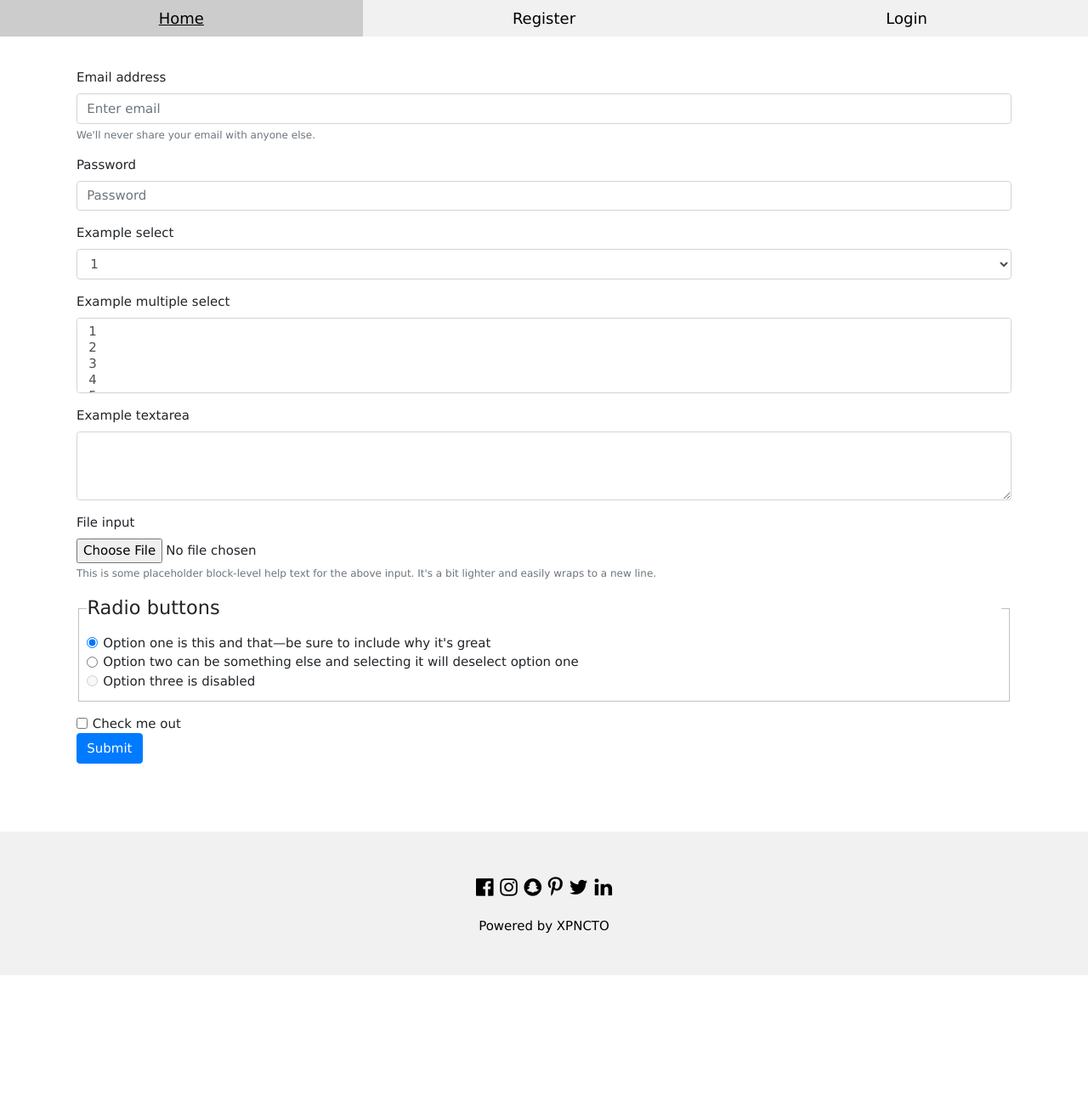
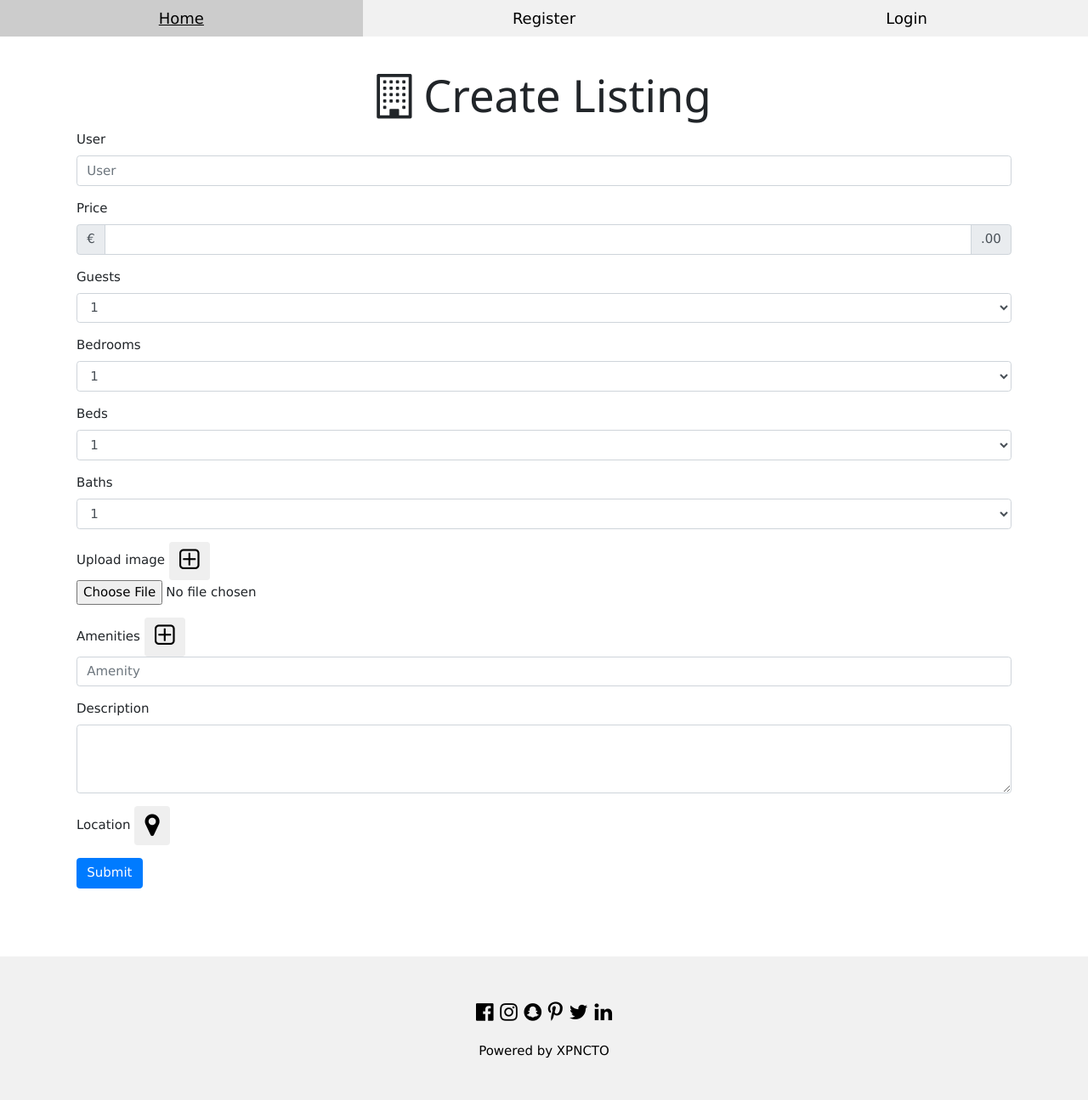
Before and after one commit to nkolchakov/Staykeepers-Hackathon, a Flask app: page /test1 in a window 1280 px wide. Shown: the whole page at 85% size. Before the commit the page ends 1148 px from the top, so only its background shows below. Run offline with Flask 2, Linux system fonts and the light colour scheme; some libraries are stand-ins or nearby versions.

Commit message:
Update create listing view

```diff
--- a/app/static/css/create-listing.css
+++ b/app/static/css/create-listing.css
@@ -0,0 +1,13 @@
+#imageUpload {
+  margin-bottom: 10px
+}
+
+#amenities {
+  margin-bottom: 10px
+}
+
+#map {
+  width: 100%;
+  height: 500px;
+  display: none;
+}
--- a/app/static/js/create-listing.js
+++ b/app/static/js/create-listing.js
@@ -0,0 +1,38 @@
+let mapNotShown = true;
+
+function initMap() {
+  const position = { lat: 42.6977, lng: 23.3219 };
+
+  const mapElement = document.getElementById('map');
+  const map = new google.maps.Map(mapElement, {
+    center: position,
+    zoom: 13,
+  });
+
+  $('#map').show();
+}
+
+$('#newImageBtn').click(function(e) {
+  e.preventDefault();
+
+  $('#imagesForm').append('<input type="file" class="form-control-file" id="imageUpload" aria-describedby="fileHelp">');
+});
+
+$('#newAmenityBtn').click(function(e) {
+  e.preventDefault();
+
+  $('#amenitiesForm').append('<div><input class="form-control" type="text" placeholder="Amenity" id="amenities" name="amenities"></div>');
+});
+
+$('#selectLocation').click(function(e) {
+  e.preventDefault();
+
+  if (mapNotShown) {
+    initMap();
+    mapNotShown = false;
+  }
+});
+
+$('#listingForm').ajaxForm(function() {
+  window.location.href = "/test";
+});
--- a/app/static/js/listing.js
+++ b/app/static/js/listing.js
@@ -113,5 +113,6 @@ function initMap() {
 
   addMarkerWithInfoWindow(position, address, true);
 
+  // locationType - park, river
   landmarks.map(landmark => addMarkerWithInfoWindow({ lat: landmark.lat, lng: landmark.lng }, landmark.title));
 }
--- a/app/templates/create-listing.html
+++ b/app/templates/create-listing.html
@@ -40,73 +40,92 @@
   </div>
   <!-- content -->
   <div class="w3-content" style="max-width:1100px;margin-top:80px;margin-bottom:80px">
-    <form>
+    <h1 class="display-4" style="text-align: center;">
+      <i class="fa fa-building-o" aria-hidden="true"></i>
+      Create Listing
+    </h1>
+    <form id="listingForm" action="createListing" method="post">
       <div class="form-group">
-        <label for="exampleInputEmail1">Email address</label>
-        <input type="email" class="form-control" id="exampleInputEmail1" aria-describedby="emailHelp" placeholder="Enter email">
-        <small id="emailHelp" class="form-text text-muted">We'll never share your email with anyone else.</small>
+        <label for="user">User</label>
+        <div>
+          <input class="form-control" type="text" placeholder="User" id="user" name="user" required>
+        </div>
       </div>
       <div class="form-group">
-        <label for="exampleInputPassword1">Password</label>
-        <input type="password" class="form-control" id="exampleInputPassword1" placeholder="Password">
+        <label for="price">Price</label>
+        <div class="form-group input-group mb-3">
+          <div class="input-group-prepend">
+            <span class="input-group-text">€</span>
+          </div>
+          <input type="number" class="form-control" aria-label="Amount (to the nearest dollar)" id="price" name="price" required>
+          <div class="input-group-append">
+            <span class="input-group-text">.00</span>
+          </div>
+        </div>
       </div>
-      <div class="form-group">
-        <label for="exampleSelect1">Example select</label>
-        <select class="form-control" id="exampleSelect1">
+      <div class=" form-group">
+        <label for="guests">Guests</label>
+        <select class="form-control" id="guests" name="guests">
           <option>1</option>
           <option>2</option>
           <option>3</option>
           <option>4</option>
           <option>5</option>
+          <option>6</option>
+          <option>7</option>
+          <option>8</option>
+          <option>9</option>
         </select>
       </div>
       <div class="form-group">
-        <label for="exampleSelect2">Example multiple select</label>
-        <select multiple class="form-control" id="exampleSelect2">
+        <label for="bedrooms">Bedrooms</label>
+        <select class="form-control" id="bedrooms" name="bedrooms">
           <option>1</option>
           <option>2</option>
           <option>3</option>
           <option>4</option>
-          <option>5</option>
         </select>
       </div>
       <div class="form-group">
-        <label for="exampleTextarea">Example textarea</label>
-        <textarea class="form-control" id="exampleTextarea" rows="3"></textarea>
+        <label for="beds">Beds</label>
+        <select class="form-control" id="beds" name="beds">
+          <option>1</option>
+          <option>2</option>
+          <option>3</option>
+          <option>4</option>
+        </select>
       </div>
       <div class="form-group">
-        <label for="exampleInputFile">File input</label>
-        <input type="file" class="form-control-file" id="exampleInputFile" aria-describedby="fileHelp">
-        <small id="fileHelp" class="form-text text-muted">This is some placeholder block-level help text for the above input. It's a bit lighter and easily wraps to a new line.</small>
+        <label for="baths">Baths</label>
+        <select class="form-control" id="baths" name="baths">
+          <option>1</option>
+          <option>2</option>
+          <option>3</option>
+          <option>4</option>
+        </select>
       </div>
-      <fieldset class="form-group">
-        <legend>Radio buttons</legend>
-        <div class="form-check">
-          <label class="form-check-label">
-            <input type="radio" class="form-check-input" name="optionsRadios" id="optionsRadios1" value="option1" checked>
-            Option one is this and that&mdash;be sure to include why it's great
-          </label>
+      <div id="imagesForm" class="form-group">
+        <label for="imageUpload">Upload image</label>
+        <button id="newImageBtn" class="btn"><i class="fa fa-plus-square-o fa-2x"></i></button>
+        <input type="file" class="form-control-file" id="imageUpload" aria-describedby="fileHelp" name="image">
+      </div>
+      <div id="amenitiesForm" class="form-group">
+        <label for="amenities">Amenities</label>
+        <button id="newAmenityBtn" class="btn"><i class="fa fa-plus-square-o fa-2x"></i></button>
+        <div>
+          <input class="form-control" type="text" placeholder="Amenity" id="amenities" name="amenities">
         </div>
-        <div class="form-check">
-          <label class="form-check-label">
-            <input type="radio" class="form-check-input" name="optionsRadios" id="optionsRadios2" value="option2">
-            Option two can be something else and selecting it will deselect option one
-          </label>
-        </div>
-        <div class="form-check disabled">
-          <label class="form-check-label">
-            <input type="radio" class="form-check-input" name="optionsRadios" id="optionsRadios3" value="option3" disabled>
-            Option three is disabled
-          </label>
-        </div>
-      </fieldset>
-      <div class="form-check">
-        <label class="form-check-label">
-          <input type="checkbox" class="form-check-input">
-          Check me out
-        </label>
       </div>
-      <button type="submit" class="btn btn-primary">Submit</button>
+      <div class="form-group">
+        <label for="description">Description</label>
+        <textarea class="form-control" id="description" rows="3" name="description"></textarea>
+      </div>
+      <div class="form-group">
+        <label for="location">Location</label>
+        <button id="selectLocation" class="btn"><i class="fa fa-map-marker fa-2x"></i></button>
+        <div id="map"></div>
+      </div>
+      <button id="submitForm" type="submit" class="btn btn-primary">Submit</button>
     </form>
   </div>
   <!-- footer -->
@@ -122,6 +141,7 @@
     <p>Powered by XPNCTO</p>
   </footer>
   <script type="text/javascript" src="https://cdn.jsdelivr.net/jquery/latest/jquery.min.js"></script>
+  <script src="http://malsup.github.com/jquery.form.js"></script>
   <script type="text/javascript" src="https://cdn.jsdelivr.net/momentjs/latest/moment.min.js"></script>
   <script type="text/javascript" src="https://cdn.jsdelivr.net/npm/daterangepicker/daterangepicker.min.js"></script>
   <script type="text/javascript" src="https://cdnjs.cloudflare.com/ajax/libs/moment.js/2.22.2/moment.min.js"></script>
@@ -129,22 +149,8 @@
   <script src="https://maxcdn.bootstrapcdn.com/bootstrap/4.0.0/js/bootstrap.min.js" integrity="sha384-JZR6Spejh4U02d8jOt6vLEHfe/JQGiRRSQQxSfFWpi1MquVdAyjUar5+76PVCmYl" crossorigin="anonymous"></script>
   <script type="text/javascript" src="../static/lib/Chart.bundle.min.js"></script>
   <script type="text/javascript" src="../static/js/create-listing.js"></script>
+  <script async defer src="https://maps.googleapis.com/maps/api/js?key=AIzaSyBdbRh892KJkBoUWIK46-E7oEnFh2fxDPc&libraries=places&callback">
+  </script>
 </body>
 
 </html>
-<!-- title
-user (name)
-price
-images
-rating
-amenities
-description
-guests
-bedrooms
-beds
-baths
-lat
-lng
-address
-landmarks
-events -->
```
